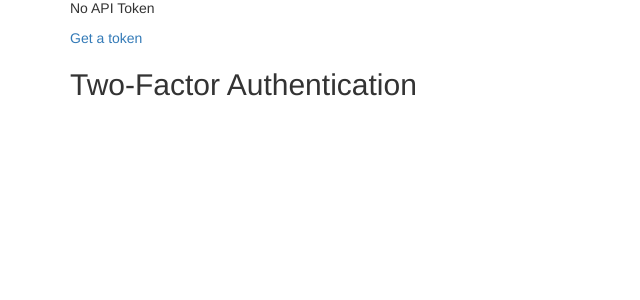
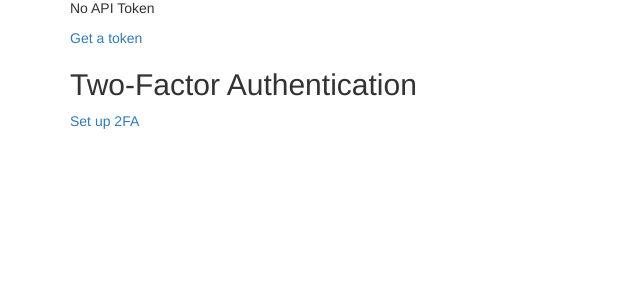
Before and after one commit to stvnrlly/thehichannel, a Django app: page /account/profile/ in a window 1280 px wide. Shown: the part 227-527 px from the top of the page, without its empty margins (0-640 px from the left). Run offline with Django 3.2, Linux system fonts and the light colour scheme; the visitor is signed in with stand-in values (Sample User, id 1); data that the repository does not hold is empty; some libraries are stand-ins or nearby versions.

Commit message:
offer to setup 2fa if no devices are known

```diff
--- a/thehichannel/templates/thehichannel/profile.html
+++ b/thehichannel/templates/thehichannel/profile.html
@@ -31,6 +31,10 @@
     <a href="/account/two_factor/setup/">Set up 2FA</a>
   </div>
   {% endif %}
+  {% empty %}
+  <div class="">
+    <a href="/account/two_factor/setup/">Set up 2FA</a>
+  </div>
   {% endfor %}
 </div>
 {% endblock %}
```
